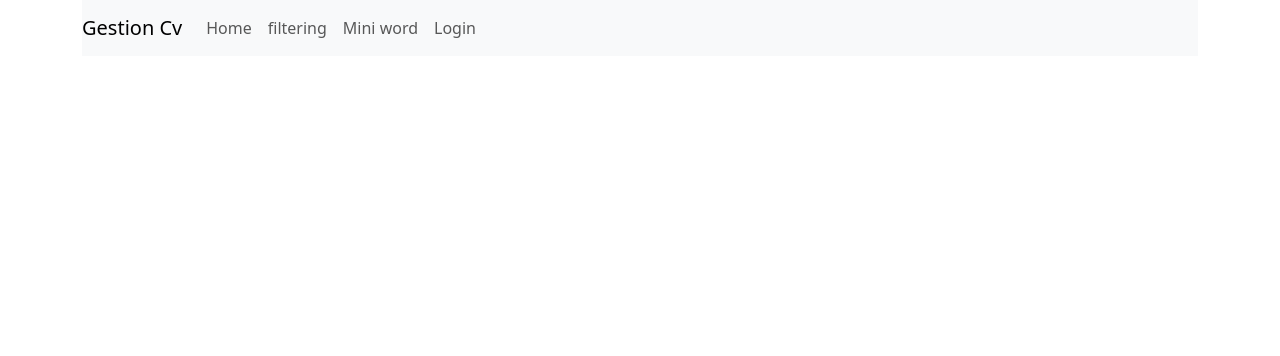
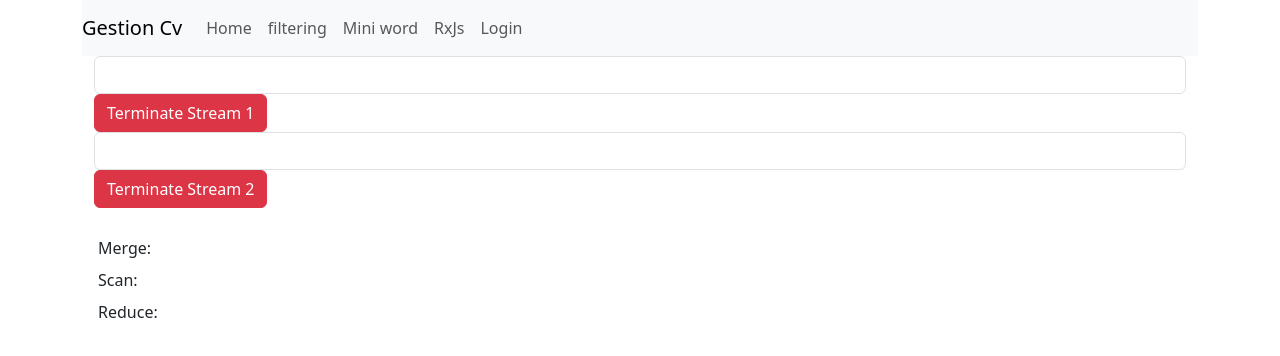
Before and after one commit to Hamza-benAmmar/gestionCV, an Angular app: page /merge in a window 1280 px wide. Before the commit this address led to /. Shown: the top 356 px of the page. Built offline with nearby package versions, Linux system fonts and the light colour scheme.

Commit message:
rx-js done

```diff
--- a/src/app/app.module.ts
+++ b/src/app/app.module.ts
@@ -24,6 +24,7 @@ import { FormComponent } from './components/form/form.component';
 import { DefaultImagePipe } from './cv/pipes/default-image.pipe';
 import { FilteringCvComponent } from './components/filtering-cv/filtering-cv.component';
 import { SearchComponent } from './components/search/search.component';
+import { RxJsComponent } from './components/rx-js/rx-js.component';
 
 @NgModule({
   declarations: [
@@ -39,6 +40,7 @@ import { SearchComponent } from './components/search/search.component';
     DefaultImagePipe,
     FilteringCvComponent,
     SearchComponent,
+    RxJsComponent,
   ],
   providers: [provideClientHydration()],
   bootstrap: [AppComponent],
--- a/src/app/app.routing.ts
+++ b/src/app/app.routing.ts
@@ -4,6 +4,7 @@ import { CvComponent } from './cv/cv/cv.component';
 import { DetailPersonComponent } from './cv/detail-person/detail-person.component';
 import { FormComponent } from './components/form/form.component';
 import { FilteringCvComponent } from './components/filtering-cv/filtering-cv.component';
+import { RxJsComponent } from './components/rx-js/rx-js.component';
 
 const APP_ROUTING: Routes = [
   {
@@ -17,6 +18,7 @@ const APP_ROUTING: Routes = [
   { path: 'miniword', component: MiniWordComponent },
   { path: 'login', component: FormComponent },
   { path: 'filtering', component: FilteringCvComponent },
+  { path: 'merge', component: RxJsComponent },
 ];
 
 export const ROUTING = RouterModule.forRoot(APP_ROUTING);
--- a/src/app/components/filtering-cv/filtering-cv.component.ts
+++ b/src/app/components/filtering-cv/filtering-cv.component.ts
@@ -1,4 +1,4 @@
-import { Component } from '@angular/core';
+import { Component, OnInit } from '@angular/core';
 import { Cv } from '../../models/cv';
 import { UserService } from '../../services/user.service';
 import { CvService } from '../../services/cv.service';
@@ -9,14 +9,17 @@ import { ActivatedRoute, Router } from '@angular/router';
   templateUrl: './filtering-cv.component.html',
   styleUrl: './filtering-cv.component.css',
 })
-export class FilteringCvComponent {
+export class FilteringCvComponent implements OnInit {
   date: Date = new Date();
-  cvs: Cv[] = [];
-  constructor(private cvService: CvService, private router: Router) {
+  cvs: Cv[];
+  juniors: Cv[];
+  seniors: Cv[];
+  constructor(private cvService: CvService, private router: Router) {}
+  ngOnInit(): void {
     this.cvService.cvsSubject.subscribe({
       next: (cvs) => {
-        if (cvs != undefined) {
-          console.log(cvs);
+        console.log('filter : ', cvs);
+        if (cvs != null) {
           this.juniors = cvs.filter((cv) => cv.age < 40);
           this.seniors = cvs.filter((cv) => cv.age >= 40);
           console.log(this.juniors);
@@ -25,8 +28,7 @@ export class FilteringCvComponent {
       },
     });
   }
-  juniors: Cv[];
-  seniors: Cv[];
+
   showJuniors() {
     this.cvs = this.juniors;
   }
--- a/src/app/components/header/header.component.html
+++ b/src/app/components/header/header.component.html
@@ -23,6 +23,9 @@
         <a class="nav-link" [routerLink]="['miniword']">Mini word</a>
       </li>
       <li class="nav-item">
+        <a class="nav-link" [routerLink]="['merge']">RxJs</a>
+      </li>
+      <li class="nav-item">
         <a
           class="nav-link"
           [routerLink]="['login']"
--- /dev/null
+++ b/src/app/components/rx-js/rx-js.component.html
@@ -0,0 +1,16 @@
+<div class="container">
+  <form [formGroup]="formgroup">
+    <input type="number" class="form-control" formControlName="stream1" />
+    <button class="btn btn-danger" (click)="endStreaming1()">
+      Terminate Stream 1
+    </button>
+    <input type="number" class="form-control" formControlName="stream2" />
+    <button class="btn btn-danger" (click)="endStreaming2()">
+      Terminate Stream 2
+    </button>
+  </form>
+  <br />
+  <div class="p-1">Merge: {{ merge | async }}</div>
+  <div class="p-1">Scan: {{ scan | async }}</div>
+  <div class="p-1">Reduce: {{ reduce | async }}</div>
+</div>
--- /dev/null
+++ b/src/app/components/rx-js/rx-js.component.ts
@@ -0,0 +1,57 @@
+import { Component } from '@angular/core';
+import { FormControl, FormGroup } from '@angular/forms';
+import {
+  Observable,
+  Subject,
+  debounceTime,
+  distinctUntilChanged,
+  merge,
+  reduce,
+  scan,
+  takeUntil,
+} from 'rxjs';
+
+@Component({
+  selector: 'app-rx-js',
+  templateUrl: './rx-js.component.html',
+  styleUrl: './rx-js.component.css',
+})
+export class RxJsComponent {
+  formgroup: FormGroup;
+  strm1: Subject<number>;
+  strm2: Subject<number>;
+  scan: Observable<number>;
+  merge: Observable<number>;
+  reduce: Observable<number>;
+  constructor() {
+    this.formgroup = new FormGroup({
+      stream1: new FormControl(),
+      stream2: new FormControl(),
+    });
+    this.strm1 = new Subject<number>();
+    this.strm2 = new Subject<number>();
+
+    const val1 = this.formgroup
+      .get('stream1')!
+      .valueChanges.pipe(debounceTime(400), takeUntil(this.strm1)); // to avoid repetition
+    const val2 = this.formgroup
+      .get('stream2')!
+      .valueChanges.pipe(debounceTime(400), takeUntil(this.strm2));
+    this.merge = merge(val1, val2);
+    this.reduce = this.merge.pipe(
+      reduce((total, currentvalue) => total + currentvalue, 0)
+    );
+
+    this.scan = this.merge.pipe(
+      scan((total, currentValue) => total + currentValue, 0)
+    );
+  }
+  endStreaming1() {
+    this.strm1.next(null);
+    this.strm1.complete();
+  }
+  endStreaming2() {
+    this.strm2.next(null);
+    this.strm2.complete();
+  }
+}
--- a/src/app/components/search/search.component.ts
+++ b/src/app/components/search/search.component.ts
@@ -4,6 +4,7 @@ import { FormControl, FormGroup, Validators } from '@angular/forms';
 import {
   Observable,
   catchError,
+  debounceTime,
   distinctUntilChanged,
   of,
   switchMap,
@@ -29,6 +30,7 @@ export class SearchComponent implements OnInit {
 
   ngOnInit(): void {
     this.cvs = this.searchForm.get('search').valueChanges.pipe(
+      debounceTime(400),
       distinctUntilChanged(),
       switchMap((input: string) => {
         if (input) {
--- a/src/app/services/cv.service.ts
+++ b/src/app/services/cv.service.ts
@@ -40,6 +40,7 @@ export class CvService {
     return this.http.get<Cv[]>(this.url).pipe(
       tap((data) => {
         this.cvs = data;
+        console.log('emitting data');
         this.cvsSubject.next(data);
       }),
       catchError((error) => {
```
Also changed, not shown: src/app/components/rx-js/rx-js.component.css (added).
